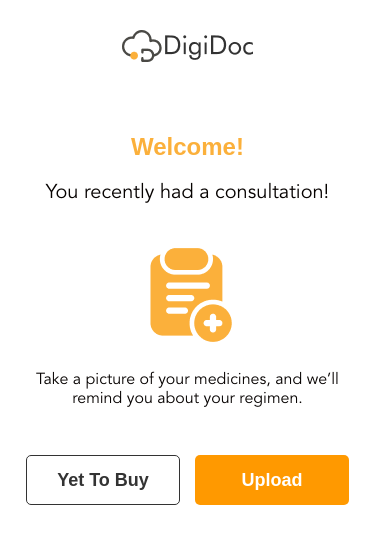
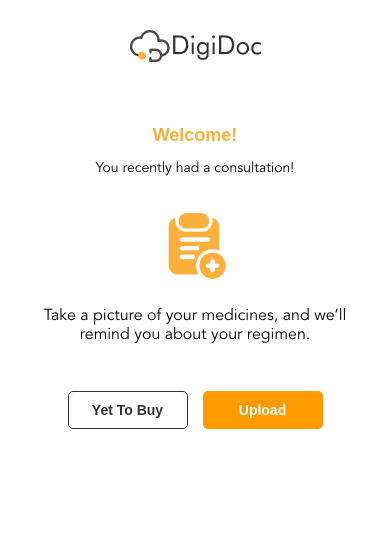
Before and after one commit to R-Yokesh/digidoc-patient-app, a React (Create React App) app: page /welcome in a window 390 px wide. Shown: the top 544 px of the page. Built offline with nearby package versions, Linux system fonts and the light colour scheme; a web font is replaced by a local one.

Commit message:
changes at first mobile width

```diff
--- a/src/Assets/Css/FirstWelcome.css
+++ b/src/Assets/Css/FirstWelcome.css
@@ -16,12 +16,12 @@
   width: 100%;
 }
 
-.welcome-text{
+.welcome-text {
   padding-top: 10%;
 }
 
 .welcome-text h4 {
-  color:#FBB03B;
+  color: #FBB03B;
   font-family: 'Avenir LT Std', sans-serif;
   font-size: 24px;
   margin-bottom: 8px;
@@ -86,3 +86,93 @@
 .upload-btn:hover {
   background-color: #e68a00;
 }
+
+/* Media Queries */
+@media (max-width: 1024px) { /* Tablet */
+  .welcome-text h4 {
+    font-size: 22px;
+  }
+
+  .welcome-text p {
+    font-size: 18px;
+  }
+
+  .consultation-icon {
+    width: 90px;
+    height: 90px;
+  }
+
+  .btn {
+    width: 140px;
+    height: 45px;
+    font-size: 16px;
+  }
+}
+
+@media (max-width: 768px) { /* Mobile L */
+  .welcome-text h4 {
+    font-size: 20px;
+  }
+
+  .welcome-text p {
+    font-size: 16px;
+  }
+
+  .consultation-icon {
+    width: 80px;
+    height: 80px;
+  }
+
+  .btn {
+    width: 130px;
+    height: 40px;
+    font-size: 16px;
+  }
+}
+
+@media (max-width: 480px) { /* Mobile M */
+  .welcome-text h4 {
+    font-size: 18px;
+  }
+
+  .welcome-text p {
+    font-size: 14px;
+  }
+
+  .consultation-icon {
+    width: 70px;
+    height: 70px;
+  }
+
+  .btn {
+    width: 120px;
+    height: 38px;
+    font-size: 14px;
+  }
+}
+
+@media (max-width: 320px) {
+
+  /* Mobile S */
+  .app-container {
+    width: unset !important;
+  }
+  .welcome-text h4 {
+    font-size: 16px;
+  }
+
+  .welcome-text p {
+    font-size: 16px;
+  }
+
+  .consultation-icon {
+    width: 60px;
+    height: 60px;
+  }
+
+  .btn {
+    width: 120px;
+    height: 40px;
+    font-size: 14px;
+  }
+}
--- a/src/Assets/Css/Language.css
+++ b/src/Assets/Css/Language.css
@@ -1,10 +1,40 @@
+.language-container {
+  display: flex;
+  flex-direction: column;
+  align-items: center;
+  /* justify-content: center; */
+  /* height: 100vh; */
+  background: linear-gradient(179.96deg, #FFFFFF 0.03%, #FBB03B 187.34%);
+  padding: 20px 20px 0 20px;
+  box-sizing: border-box;
+}
 
-  /* Language Selector Section */
+/* Logo Section */
+.logo-section {
+  margin-bottom: 20px;
+}
+
+.logo {
+  max-width: 150px;
+}
+
+/* Illustration Section */
+.illustration-section {
+  margin-bottom: 15px;
+}
+
+.illustration {
+  max-width: 400px;
+  height: auto;
+}
+
+/* Language Selector Section */
   .language-selector {
+    width: 100%;
     height: 50vh;
     text-align: center;
     background-color: white;
-    padding: 10px;
+    /* padding: 10px; */
     border-radius: 35px 35px 0 0;
     box-shadow: 0px 4px 8px rgba(0, 0, 0, 0.1);
     position: relative;
@@ -31,7 +61,7 @@
   }
 
   .lang-button {
-    width: 140px;
+    width: 110px;
     padding: 12px 24px;
     border: none;
     border-radius: 8px;
--- a/src/Components/Language/Language.jsx
+++ b/src/Components/Language/Language.jsx
@@ -1,6 +1,8 @@
 import React, { useState } from 'react';
 import { useNavigate } from 'react-router-dom';
 import '../../Assets/Css/Language.css';
+import DigiDocImage from '../../Assets/Images/DigiDoc Head.png';
+import SplashImage from '../../Assets/Images/Online Doctor-amico.png';
 
 const Language = () => {
   const [selectedLang, setSelectedLang] = useState(null);
@@ -12,6 +14,13 @@ const Language = () => {
   };
 
   return (
+    <div className="language-container">
+      <header className="logo-section">
+        <img src={DigiDocImage} alt="DigiDoc" className="logo" />
+      </header>
+      <div className="illustration-section">
+        <img src={SplashImage} alt="Doctor Illustration" className="illustration" />
+      </div>
       <div className="language-selector">
         <div className="divider"></div>
         <h2>Choose Your Language</h2>
@@ -29,6 +38,7 @@ const Language = () => {
             தமிழ்
           </button>
         </div>
+        </div>
       </div>
   );
 };
--- a/src/Views/LangView.jsx
+++ b/src/Views/LangView.jsx
@@ -1,21 +1,11 @@
 import React from 'react'
 import Language from '../Components/Language/Language'
-import '../Assets/Css/Language.css'
-import DigiDocImage from '../Assets/Images/DigiDoc Head.png';
-import SplashImage from '../Assets/Images/Online Doctor-amico.png';
+
 
 const LangView = () => {
   return (
-    <div>
-      <div className="language-container">
-      <header className="logo-section">
-        <img src={DigiDocImage} alt="DigiDoc" className="logo" />
-      </header>
-      <div className="illustration-section">
-        <img src={SplashImage} alt="Doctor Illustration" className="illustration" />
-      </div>
+    <div className='app-container'>
       <Language />
-    </div>
     </div>
   )
 }
--- a/src/index.css
+++ b/src/index.css
@@ -5,7 +5,13 @@ body {
     sans-serif;
   -webkit-font-smoothing: antialiased;
   -moz-osx-font-smoothing: grayscale;
+
+  height: 100%;
+  display: flex;
+  justify-content: center;
+  align-items: center;
 }
+
 
 h1, h2, h3, h4 {
   font-family: 'Avenir LT Std', sans-serif;
@@ -38,3 +44,12 @@ code {
   font-weight: 400;
   font-style: normal;
 }
+
+
+.app-container {
+  width: 375px;
+  height: 100vh;
+  align-items: center;
+  justify-content: center;
+  background-color: white;
+}
```
Also changed, not shown: src/Assets/Css/Upload.css (added, +72 -0 lines), src/Components/Upload/Upload.jsx (added, +48 -0 lines).
